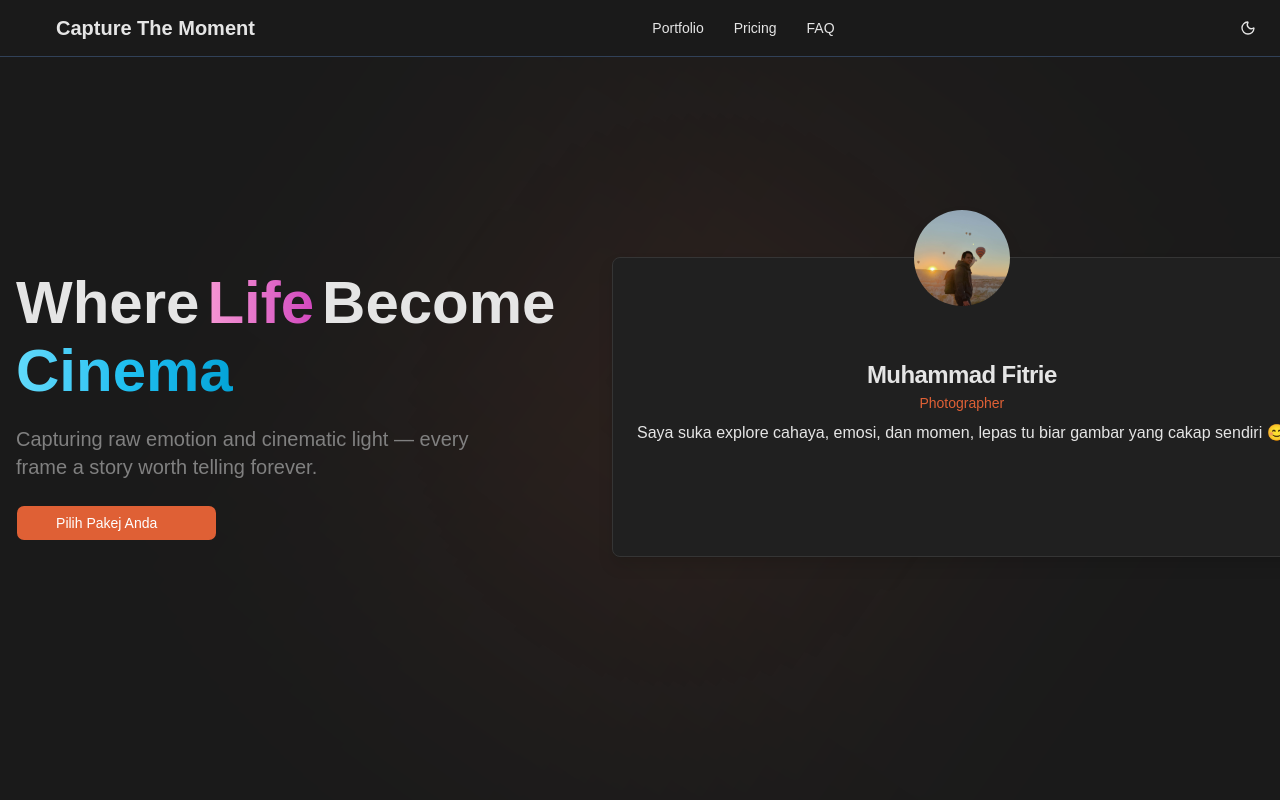
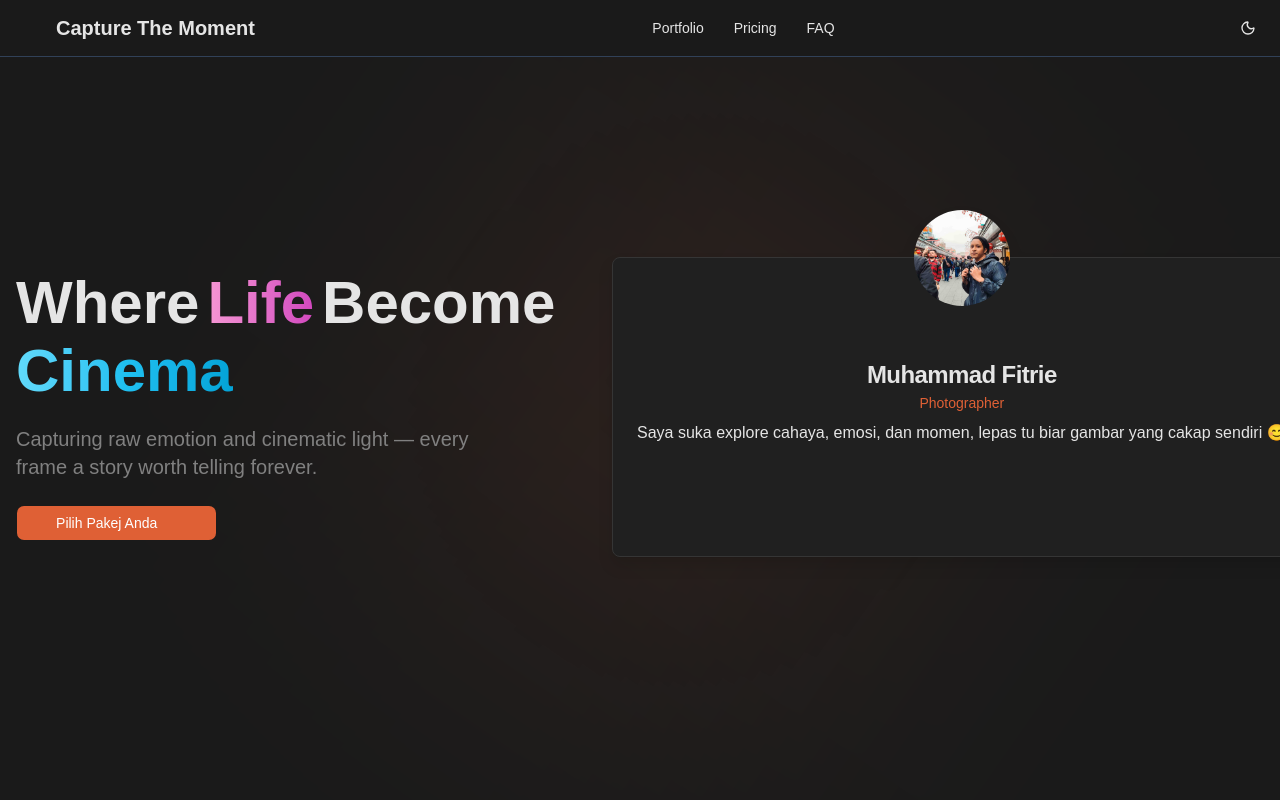
Before and after one commit to mfitrie/photographer-web, a Next.js app: page / in a window 1280 px wide. Shown: the top 800 px of the page. Built offline with nearby package versions, Linux system fonts and the light colour scheme; some icons are missing.

Commit message:
feat: update main image

```diff
--- a/src/components/HeroCards.tsx
+++ b/src/components/HeroCards.tsx
@@ -18,7 +18,7 @@ export const HeroCards = () => {
       <Card className="flex flex-col justify-center items-center drop-shadow-xl shadow-black/10 dark:shadow-white/10">
         <CardHeader className="mt-8 flex justify-center items-center pb-2">
           <img
-            src="assets/fitrie-cappadocia.jpg"
+            src="assets/fitrie-japan.jpg"
             alt="user avatar"
             className="absolute grayscale-[0%] -top-12 rounded-full w-24 h-24 aspect-square object-cover"
           />
```
Also changed, not shown: public/assets/fitrie-japan.jpg (added).
